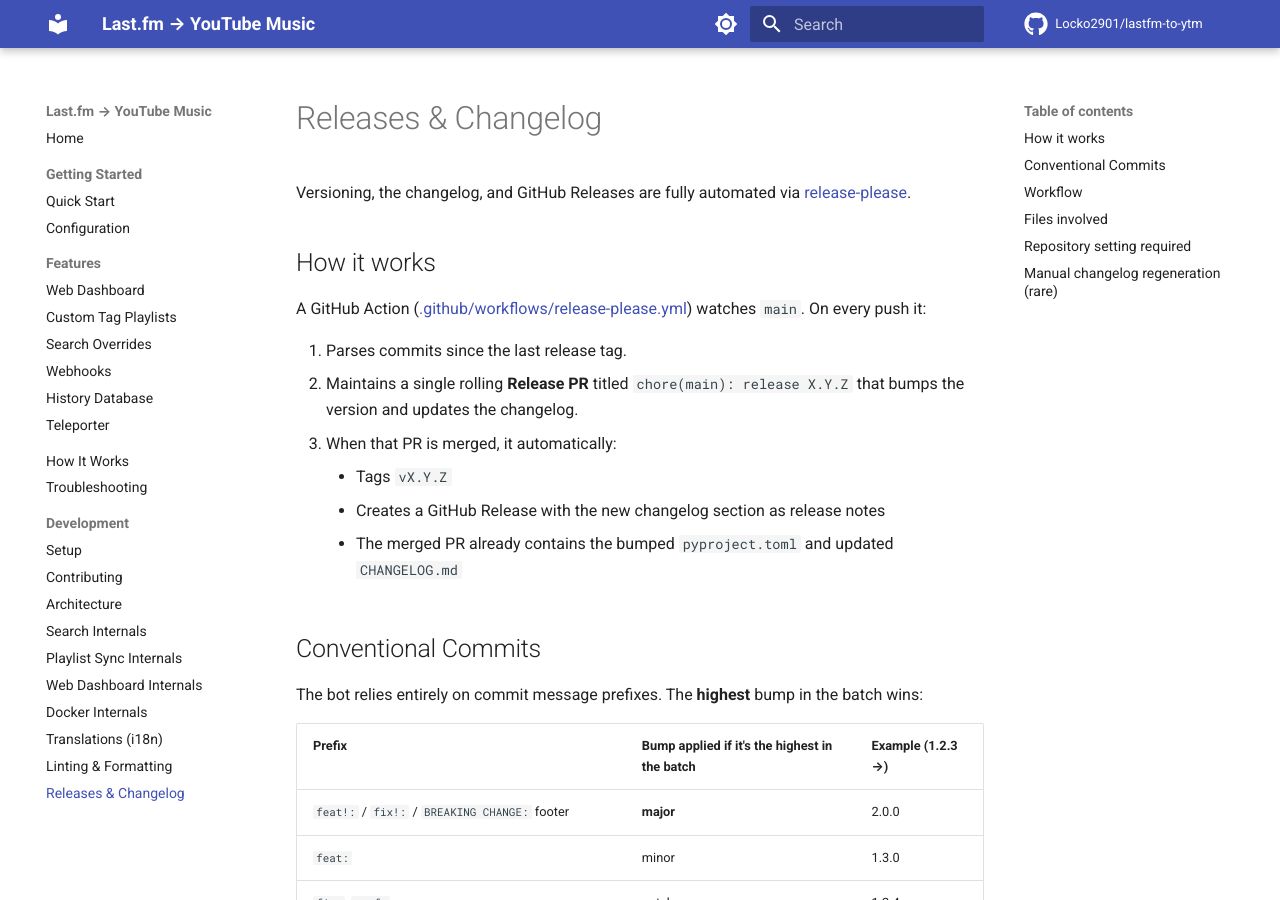
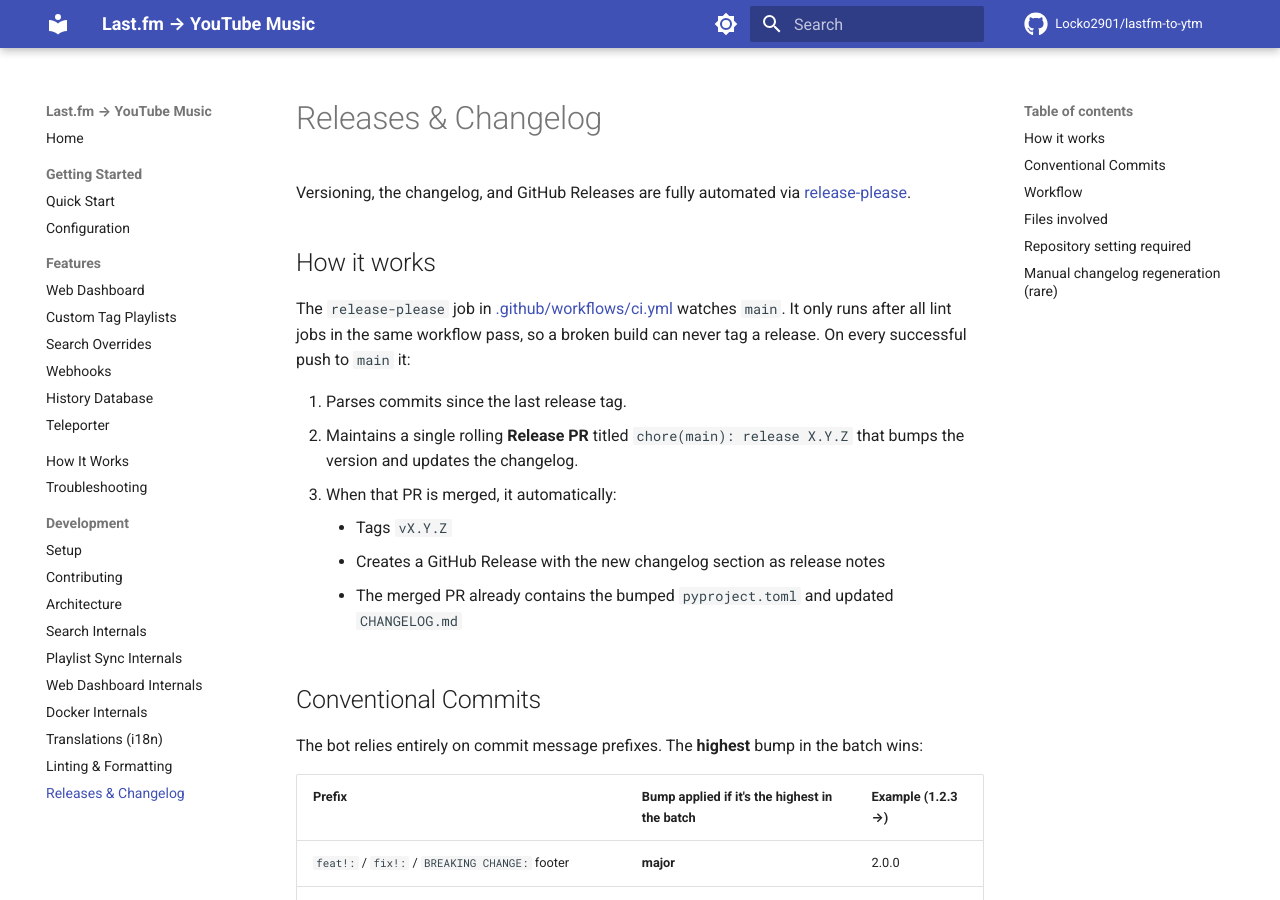
Before and after one commit to Locko2901/lastfm-to-ytm, an MkDocs documentation site: the page built from docs/releases.md, in a window 1280 px wide and 900 px high. Built offline with MkDocs 1.6.1 and Material for MkDocs 9.7.7, drawn with Linux system fonts in a browser that asks for light colours; comment, search, counter and statistics services are not loaded.

Commit message:
ci: merge lint and release-please into single ci workflow
Combines .github/workflows/lint.yml and .github/workflows/release-please.yml
into .github/workflows/ci.yml. The release-please job now uses `needs:` on
all four lint jobs and is gated to pushes on main, so a failing lint can
never tag a release. Updates docs to point at the
new workflow path.

```diff
--- a/docs/releases.md
+++ b/docs/releases.md
@@ -4,7 +4,7 @@
 
 ## How it works
 
-A GitHub Action ([.github/workflows/release-please.yml](https://github.com/Locko2901/lastfm-to-ytm/blob/main/.github/workflows/release-please.yml)) watches `main`. On every push it:
+The `release-please` job in [.github/workflows/ci.yml](https://github.com/Locko2901/lastfm-to-ytm/blob/main/.github/workflows/ci.yml) watches `main`. It only runs after all lint jobs in the same workflow pass, so a broken build can never tag a release. On every successful push to `main` it:
 
 1. Parses commits since the last release tag.
 2. Maintains a single rolling **Release PR** titled `chore(main): release X.Y.Z` that bumps the version and updates the changelog.
```
Also changed, not shown: docs/linting.md (+1 -1 lines), 2 other files.
